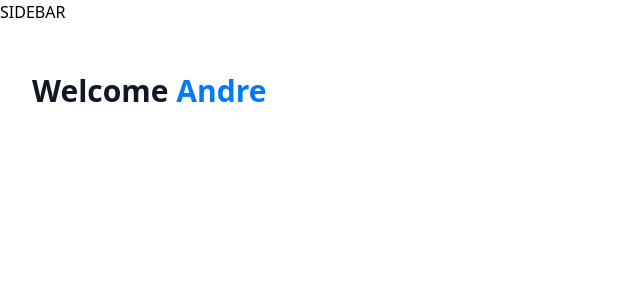
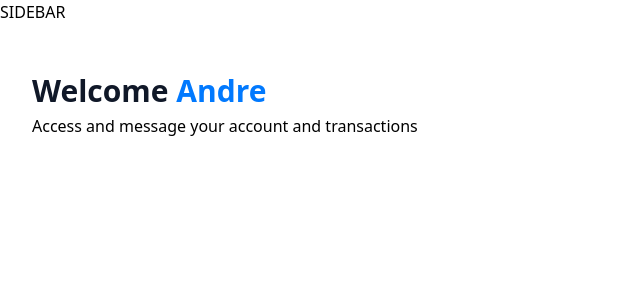
Before and after one commit to AndreasNugoho/bank-app, a Next.js app: page / in a window 1280 px wide. Shown: the top 300 px of the page, without its empty margins (0-640 px from the left). Built offline with nearby package versions, Linux system fonts and the light colour scheme.

Commit message:
fix:home page ui

```diff
--- a/components/HeaderBox.tsx
+++ b/components/HeaderBox.tsx
@@ -10,6 +10,7 @@ const HeaderBox = ({type="title",title,subtext,user}:HeaderBoxProps) => {
                       &nbsp;{user}</span>
                 )}
           </h1>
+          <p className='header-bot-subtext'>{ subtext}</p>
 
     </div>
   )
```
